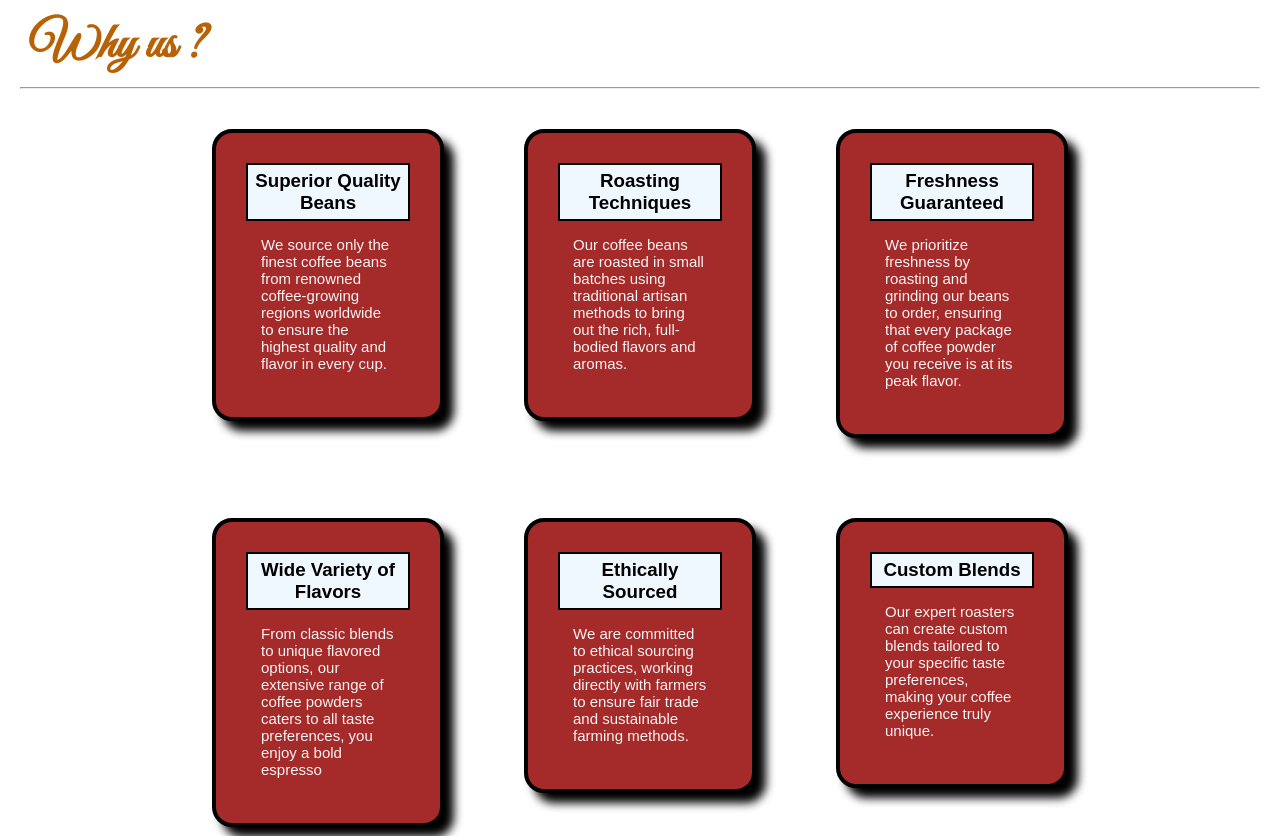
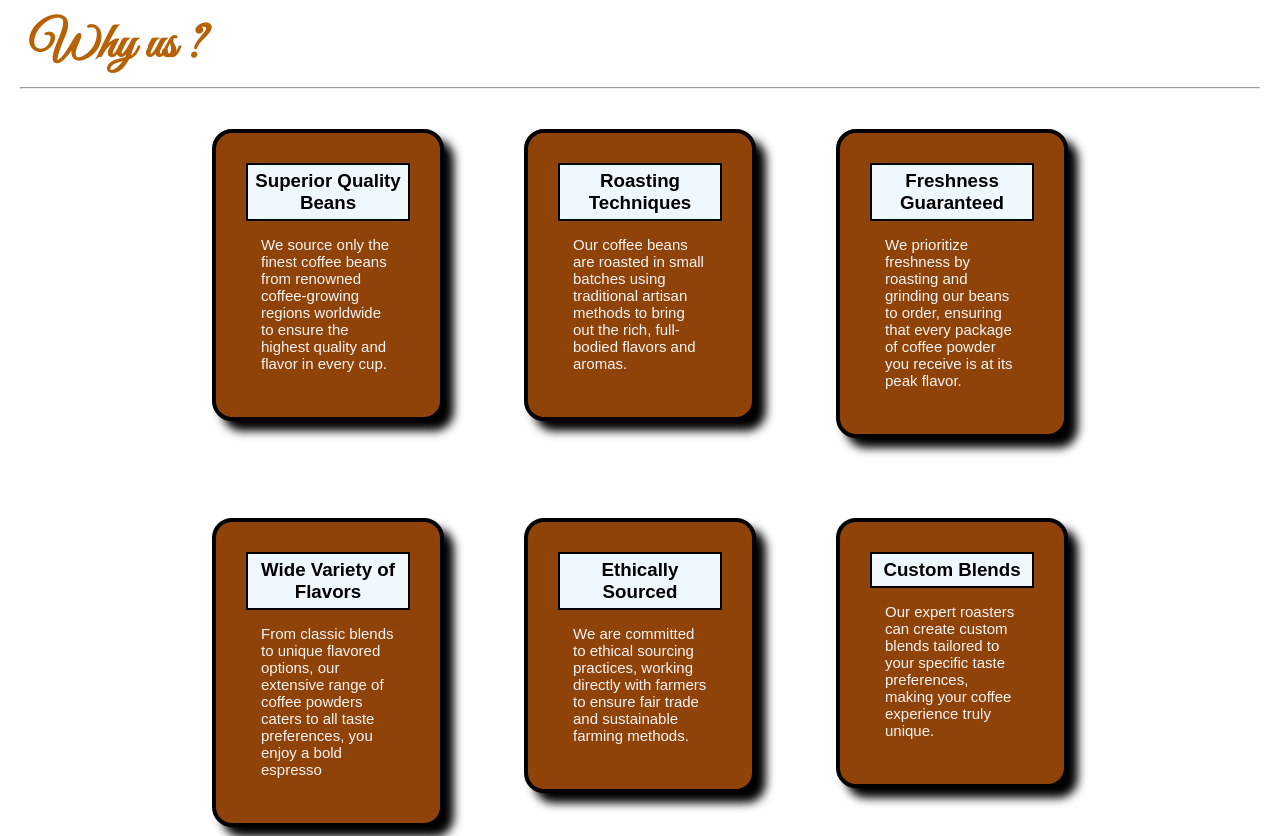
Before and after one commit to vigneshcodesfyi/Senchola_product_website, a plain HTML site: page index.html in a window 1280 px wide. Shown: the part 1440-2276 px from the top of the page. Drawn offline with Linux system fonts and the light colour scheme; a web font is replaced by a local one.

Commit message:
added or fixed the color of the why us

```diff
--- a/index.css
+++ b/index.css
@@ -88,7 +88,8 @@ a{
     border: 4px solid black;
     border-radius: 20px;
     box-shadow: 10px 10px 10px rgb(0, 0, 0);
-    background-color: brown;
+    background-color:   rgb(144, 67, 9);
+
     width: 20%;
     height: max-content;
 }
```
